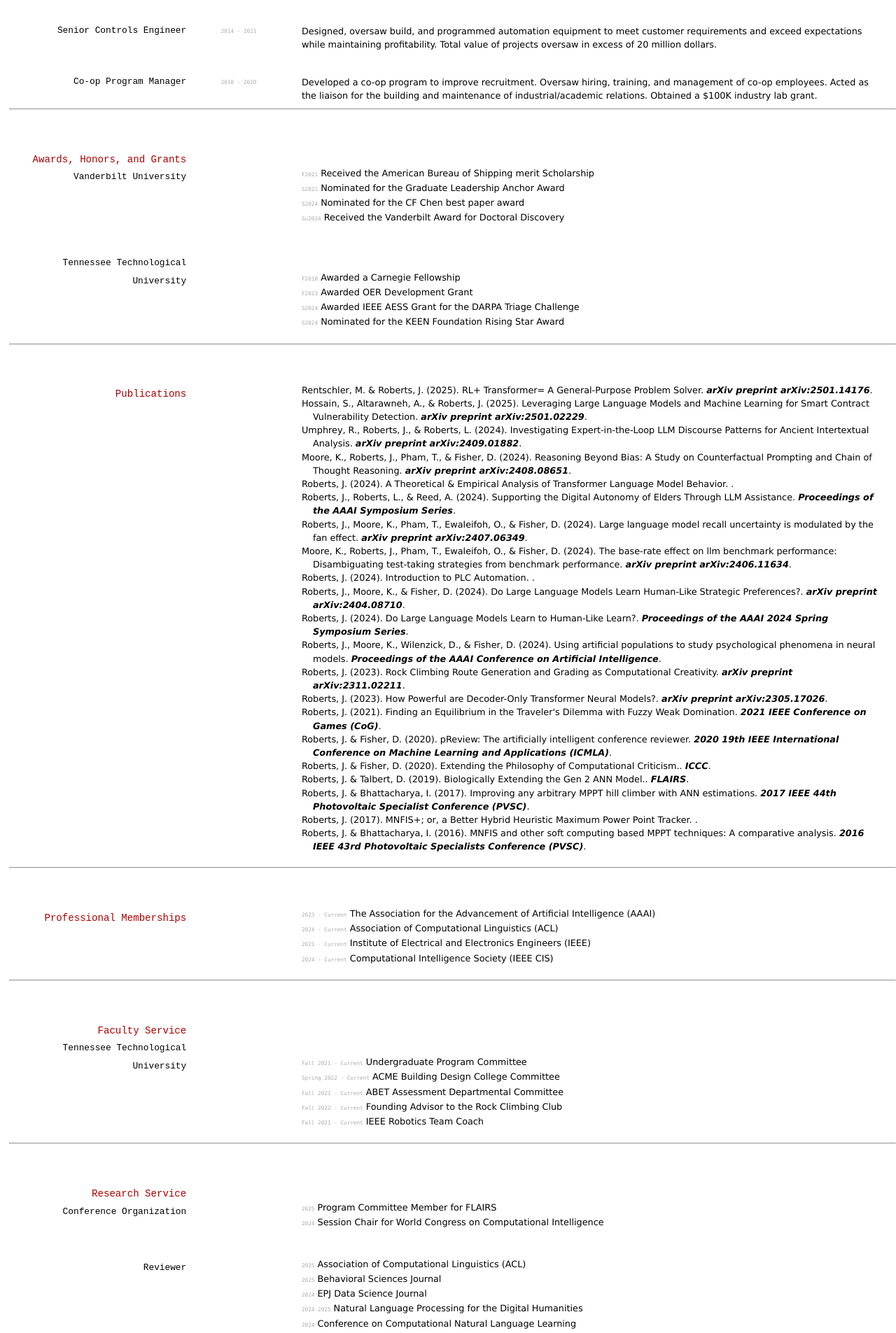
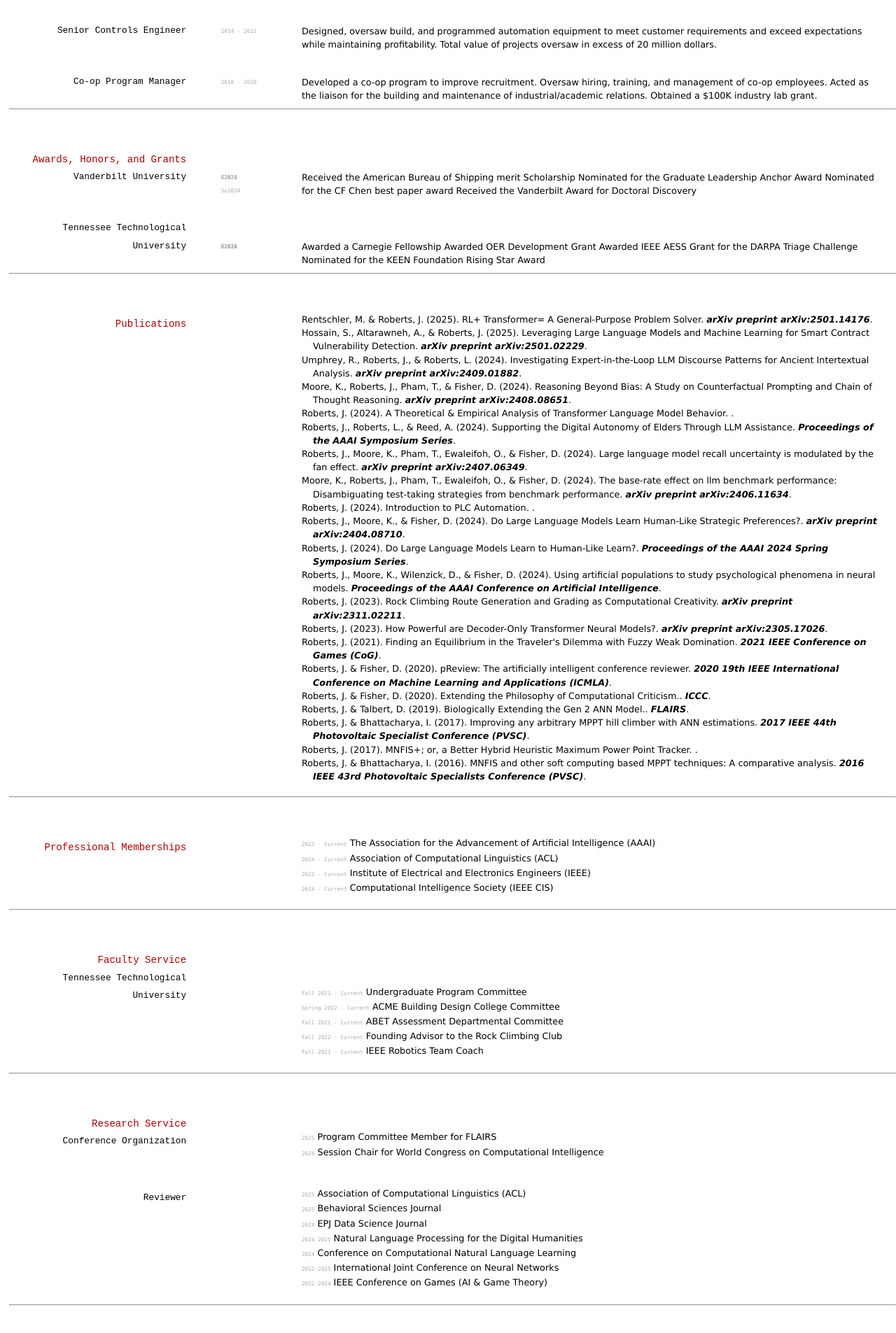
Before and after one commit to JesseTNRoberts/JesseTNRoberts.github.io, a Jekyll site: the page built from _pages/cv.md, in a window 1280 px wide. Shown: the part 1146-3051 px from the top of the page at 70% size. Built offline with Jekyll 4.4.1, drawn with Linux system fonts in a browser that asks for light colours.

Commit message:
Updated cv template

```diff
--- a/_pages/cv.md
+++ b/_pages/cv.md
@@ -87,16 +87,16 @@ Developed a co-op program to improve recruitment. Oversaw hiring, training, and
 
 ## Awards, Honors, and Grants
 ### Vanderbilt University
-- `F2021` Received the American Bureau of Shipping merit Scholarship
-- `S2021` Nominated for the Graduate Leadership Anchor Award
-- `S2024` Nominated for the CF Chen best paper award
-- `Su2024` Received the Vanderbilt Award for Doctoral Discovery
+`F2021` Received the American Bureau of Shipping merit Scholarship
+`S2021` Nominated for the Graduate Leadership Anchor Award
+`S2024` Nominated for the CF Chen best paper award
+`Su2024` Received the Vanderbilt Award for Doctoral Discovery
 
 ### Tennessee Technological University
-- `F2018` Awarded a Carnegie Fellowship
-- `F2023` Awarded OER Development Grant
-- `S2024` Awarded IEEE AESS Grant for the DARPA Triage Challenge
-- `S2024` Nominated for the KEEN Foundation Rising Star Award
+`F2018` Awarded a Carnegie Fellowship
+`F2023` Awarded OER Development Grant
+`S2024` Awarded IEEE AESS Grant for the DARPA Triage Challenge
+`S2024` Nominated for the KEEN Foundation Rising Star Award
 
 ---
 
```
Also changed, not shown: 1 other file.
